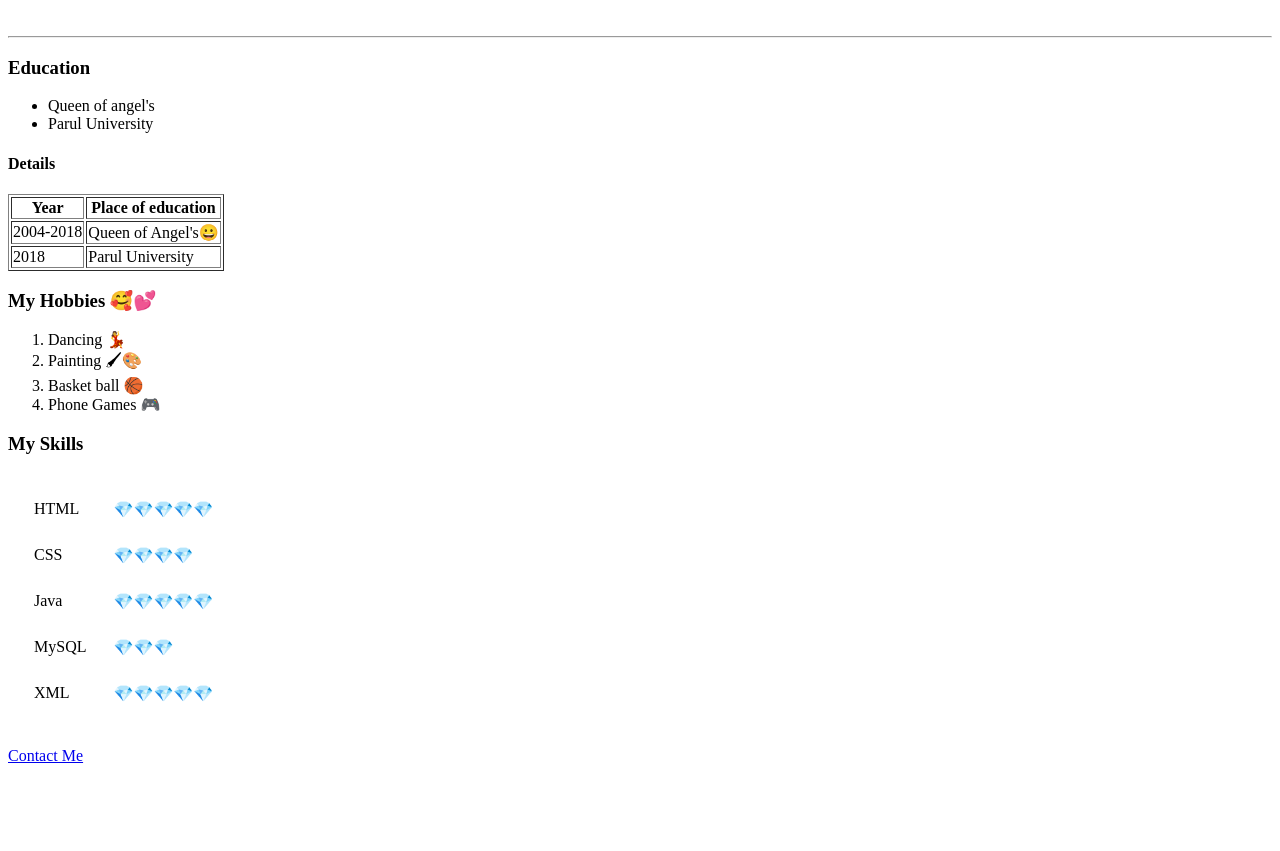
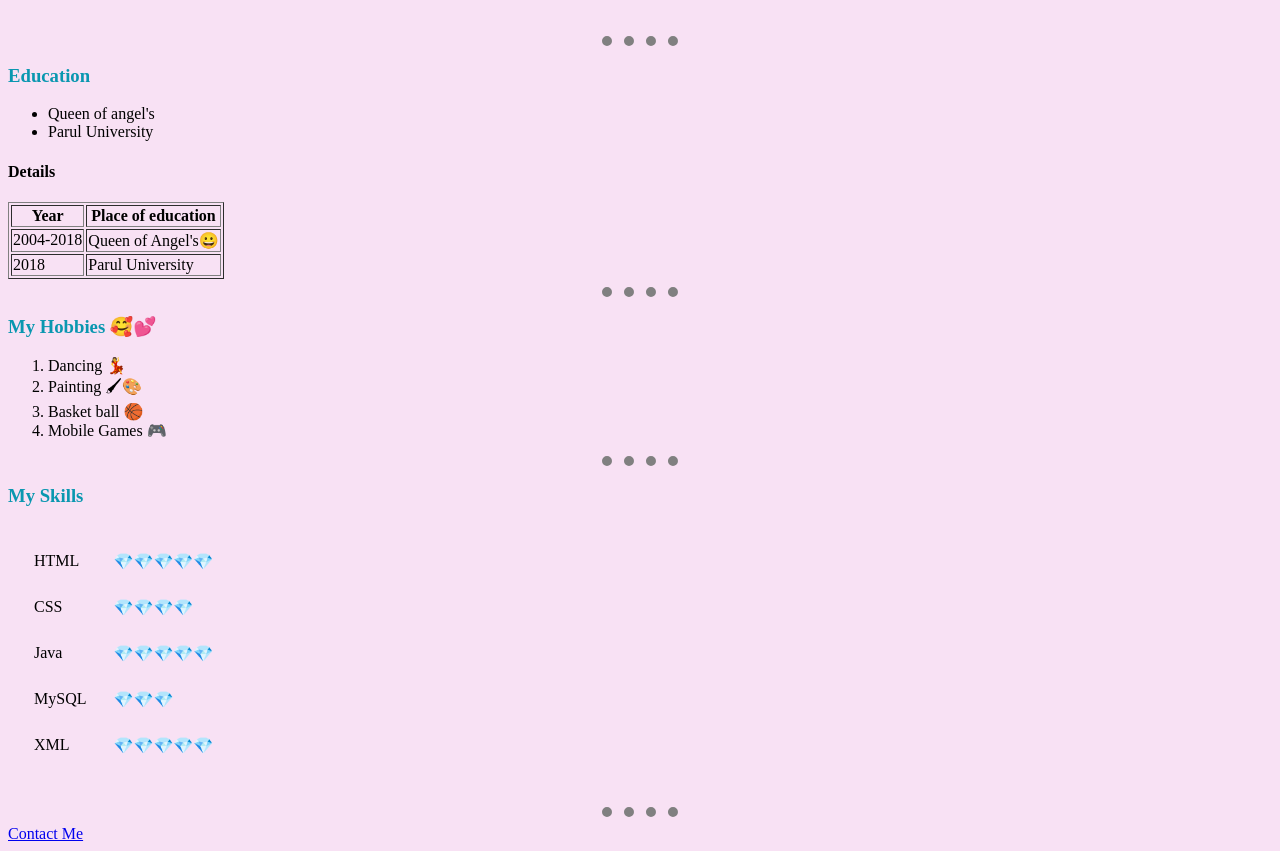
Before and after one commit to SheeluV/im, a plain HTML site: page index.html in a window 1280 px wide. Shown: the part 179-1030 px from the top of the page. Before the commit the page ends 952 px from the top, so only its background shows below. Drawn offline with Linux system fonts and the light colour scheme.

Commit message:
Update index.html

```diff
--- a/index.html
+++ b/index.html
@@ -4,6 +4,7 @@
 <head>
   <meta charset="utf-8">
   <title>Vagisha</title>
+  <link rel="stylesheet" href="css/style.css">
 </head>
 
 <body>
@@ -48,13 +49,15 @@
       <td> Parul University</td>
     </tr>
   </table>
+  <hr>
   <h3>My Hobbies 🥰💕</h3>
   <ol>
     <li>Dancing 💃</li>
     <li>Painting 🖌🎨</li>
     <li>Basket ball 🏀</li>
-    <li>Phone Games 🎮</li>
+    <li>Mobile Games 🎮</li>
   </ol>
+  <hr>
   <h3>My Skills</h3>
   <table cellspacing="25">
     <tr>
@@ -81,6 +84,7 @@
     </tr>
   </table>
   <br>
+  <hr>
   <a href="Contact.html">Contact Me</a>
 </body>
 
```
